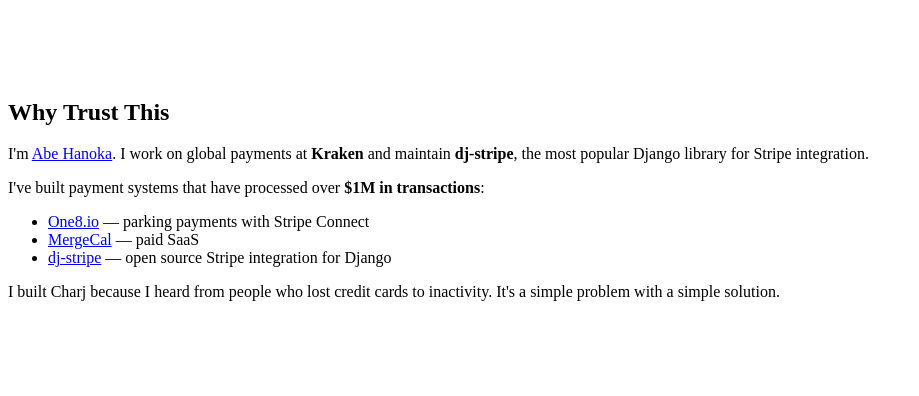
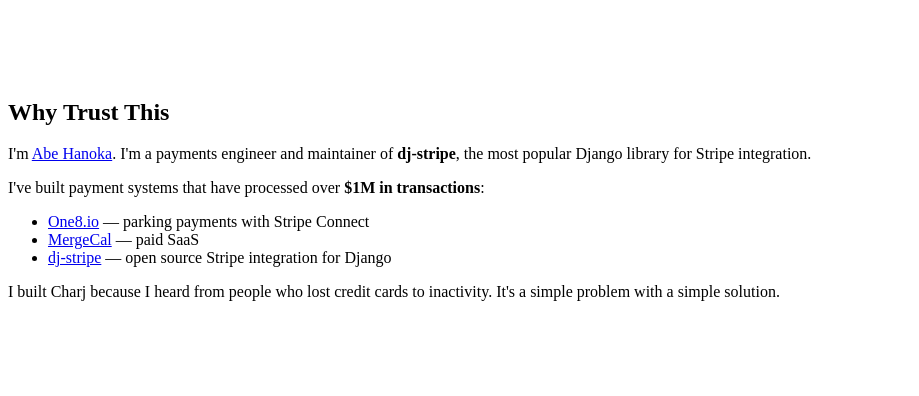
Before and after one commit to abe-101/charj, a Django app: page / in a window 1280 px wide. Shown: the part 2116-2512 px from the top of the page, without its empty margins (0-919 px from the left). Run offline with Django 5.2, Linux system fonts and the light colour scheme; style sheets or scripts are compiled from the project's sources; parts of the project's set-up code (start-up, migrations or seed data) failed here and were passed over; some libraries are stand-ins or nearby versions.

Commit message:
Update trust section to be employer-neutral

```diff
--- a/charj/templates/pages/home.html
+++ b/charj/templates/pages/home.html
@@ -204,8 +204,8 @@
           <h2 class="mb-4">Why Trust This</h2>
           <div class="card p-4">
             <p class="lead mb-3">
-              I'm <a href="{% url 'about' %}">Abe Hanoka</a>. I work on global payments at
-              <strong>Kraken</strong> and maintain <strong>dj-stripe</strong>, the most popular
+              I'm <a href="{% url 'about' %}">Abe Hanoka</a>. I'm a payments engineer
+              and maintainer of <strong>dj-stripe</strong>, the most popular
               Django library for Stripe integration.
             </p>
             <p class="mb-3">
```
